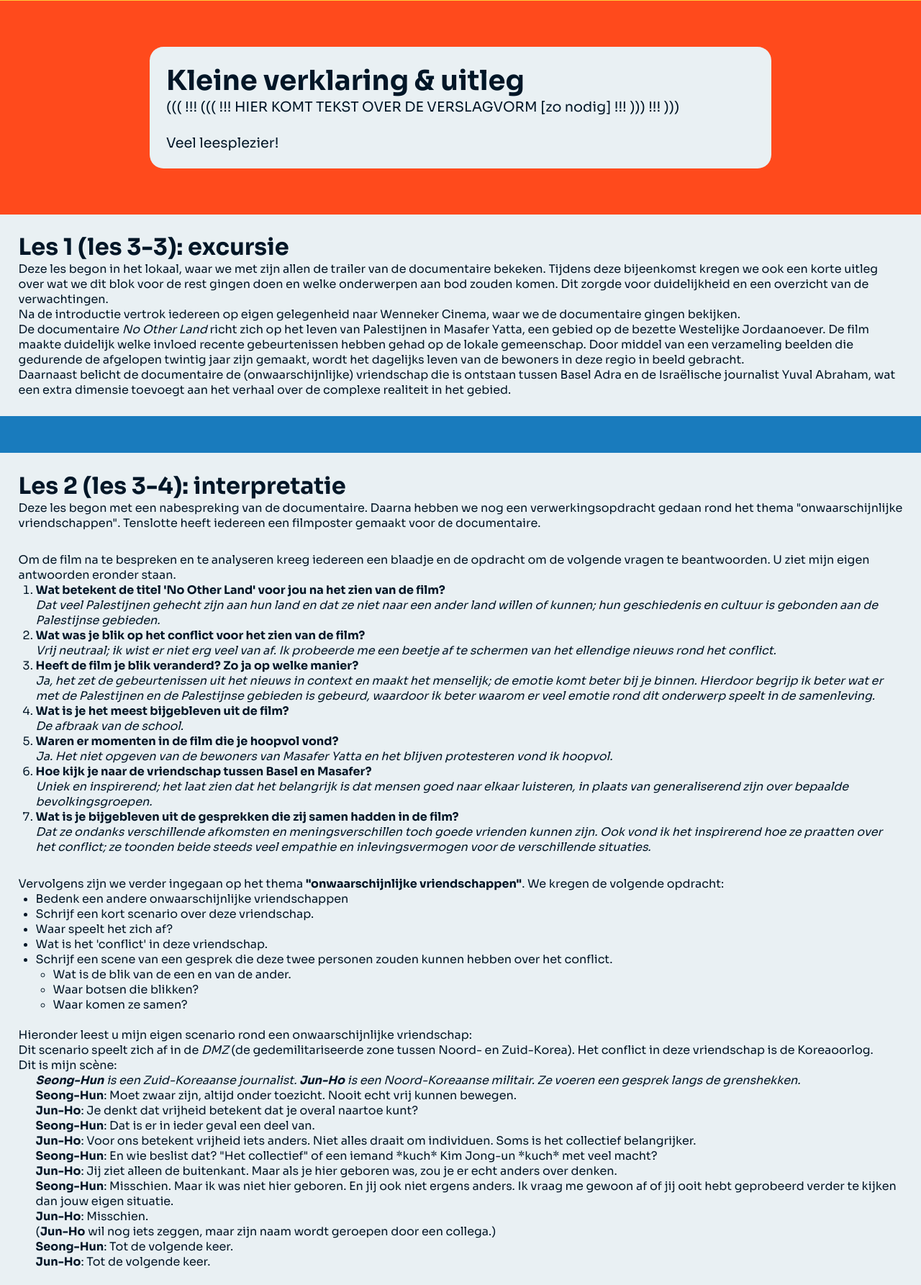
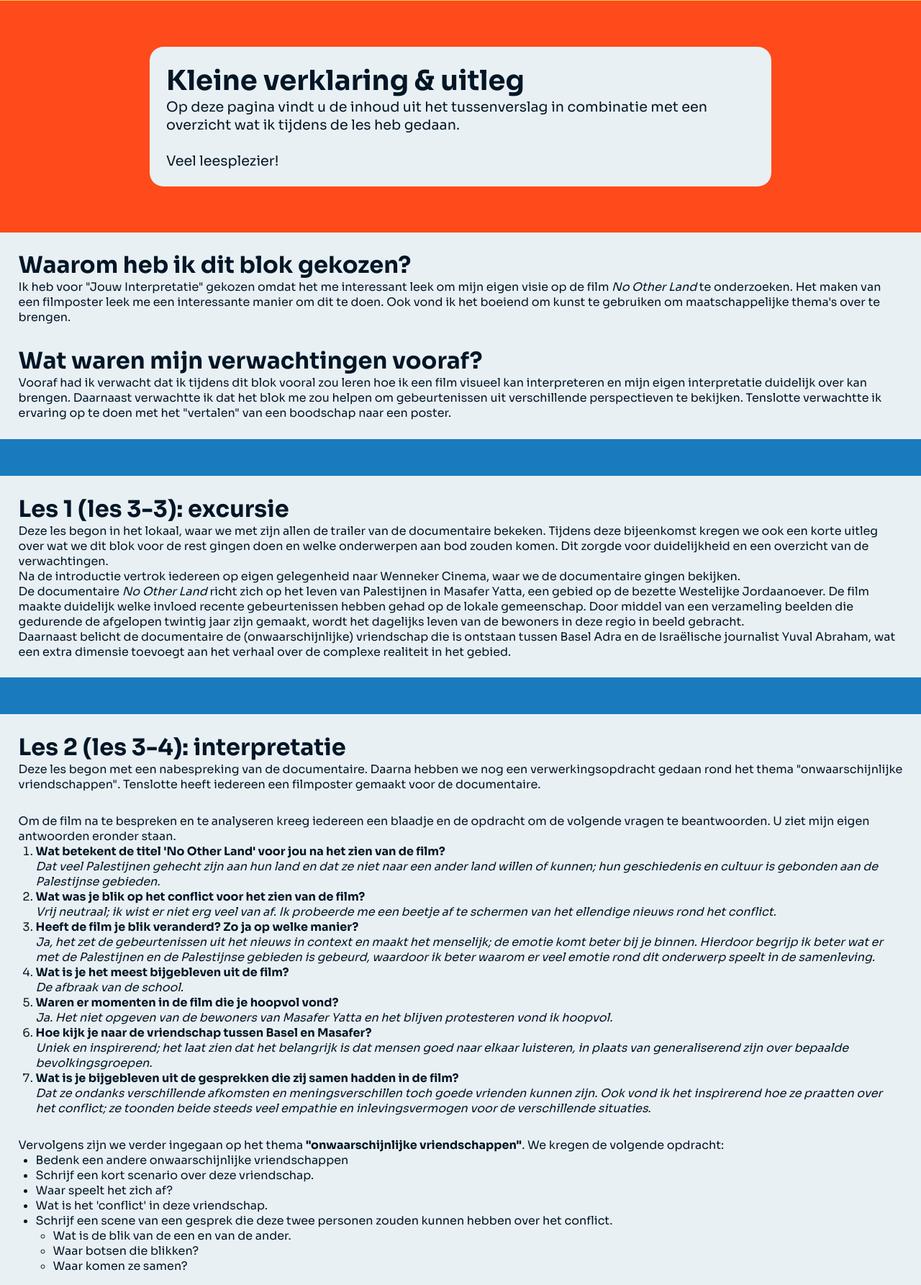
Before and after one commit to Gijs6/ckv, a Flask app: page /gijstenberg4a2/blok-3 in a window 1280 px wide. Shown: the part 1545-3330 px from the top of the page at 72% size. Run offline with Flask 3, Linux system fonts and the light colour scheme; some libraries are stand-ins or nearby versions.

Commit message:
Start working on tussenverslag b3

```diff
--- a/static/styles/ckvb3.css
+++ b/static/styles/ckvb3.css
@@ -14,3 +14,7 @@
     gap: 70px;
     display: flex;
 }
+
+.kunstwerkmetcredits.eigenwerk.eindwerk {
+    width: 50% !important;
+}
--- a/templates/ckvb3.html
+++ b/templates/ckvb3.html
@@ -46,12 +46,26 @@
         <div class="textblok kleurvak-binnen textleft">
             <h1>Kleine verklaring & uitleg</h1>
             <p>
-                ((( !!! ((( !!! HIER KOMT TEKST OVER DE VERSLAGVORM [zo nodig] !!! ))) !!! )))<br>
+                Op deze pagina vindt u de inhoud uit het tussenverslag in combinatie met een overzicht wat ik tijdens de les heb gedaan.<br>
                 <br>
                 Veel leesplezier!
             </p>
         </div>
     </div>
+
+    <div class="paginablok verslagtekst">
+        <div class="verslagtekst-tekststukje">
+            <h1>Waarom heb ik dit blok gekozen?</h1>
+            <p>Ik heb voor "Jouw Interpretatie" gekozen omdat het me interessant leek om mijn eigen visie op de film <i>No Other Land</i> te onderzoeken. Het maken van een filmposter leek me een interessante manier om dit te doen. Ook vond ik het boeiend om kunst te gebruiken om maatschappelijke thema's over te brengen.</p>
+        </div>
+        <div class="verslagtekst-tekststukje">
+            <h1>Wat waren mijn verwachtingen vooraf?</h1>
+            <p>Vooraf had ik verwacht dat ik tijdens dit blok vooral zou leren hoe ik een film visueel kan interpreteren en mijn eigen interpretatie duidelijk over kan brengen. Daarnaast verwachtte ik dat het blok me zou helpen om gebeurtenissen uit verschillende perspectieven te bekijken. Tenslotte verwachtte ik ervaring op te doen met het "vertalen" van een boodschap naar een poster.</p>
+        </div>
+    </div>
+
+
+    <div class="paginablok scheiding blauw"></div>
 
 
     <div class="paginablok verslagtekst">
@@ -174,7 +188,10 @@
                 <li>Zet ook een beoordeling op de poster in een aantal sterren.</li>
                 <li>Zet je naam op de poster.</li>
             </ul>
-            <p>!!! !!! EIGEN ANTWOORDEN/POSTER TOEVOEGEN !!! !!!</p>
+            <p><br>Hieronder ziet u mijn eigen poster:</p>
+            <div class="kunstwerkmetcredits eigenwerk eindwerk">
+                <img src="/static/afbs/b3/poster.jpg" id="eindwerkimg">
+            </div>
         </div>
     </div>
 {% endblock %}
```
Also changed, not shown: 1 other file.
